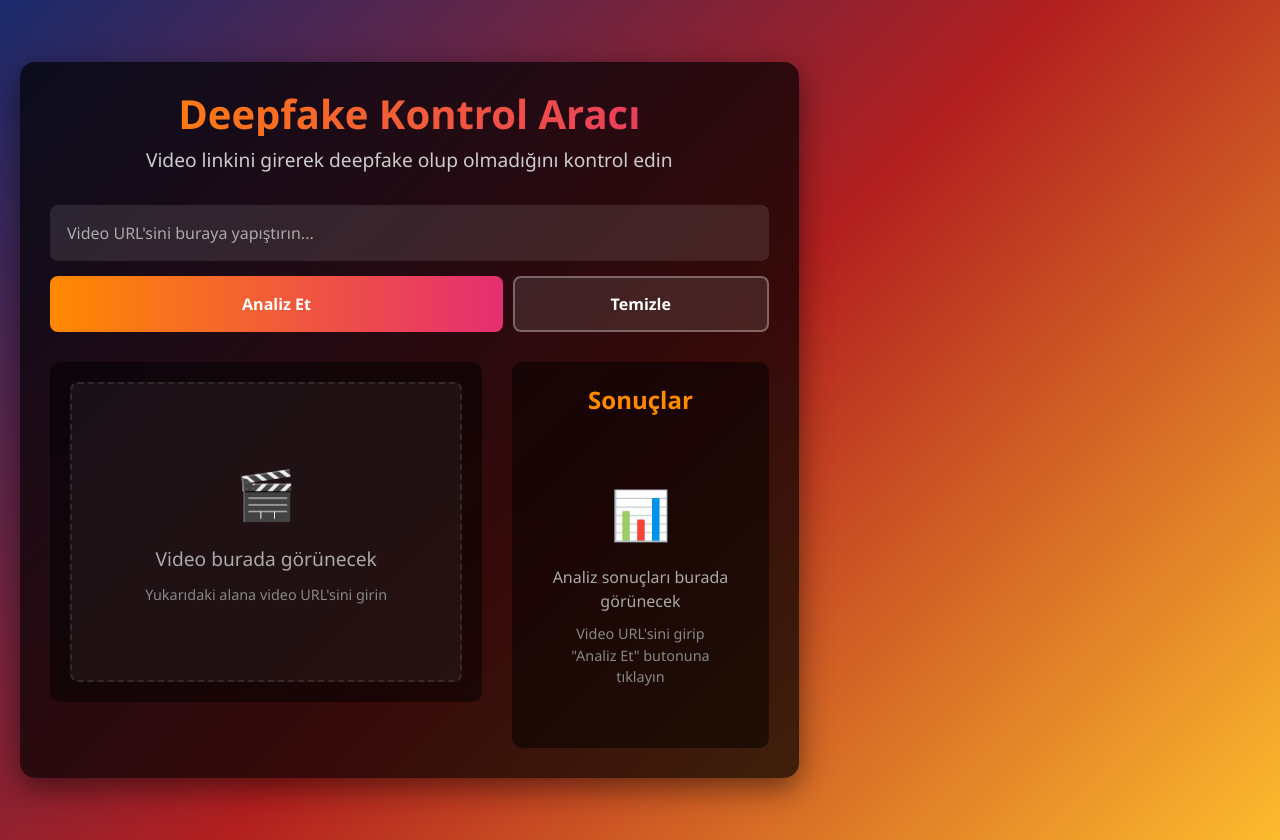
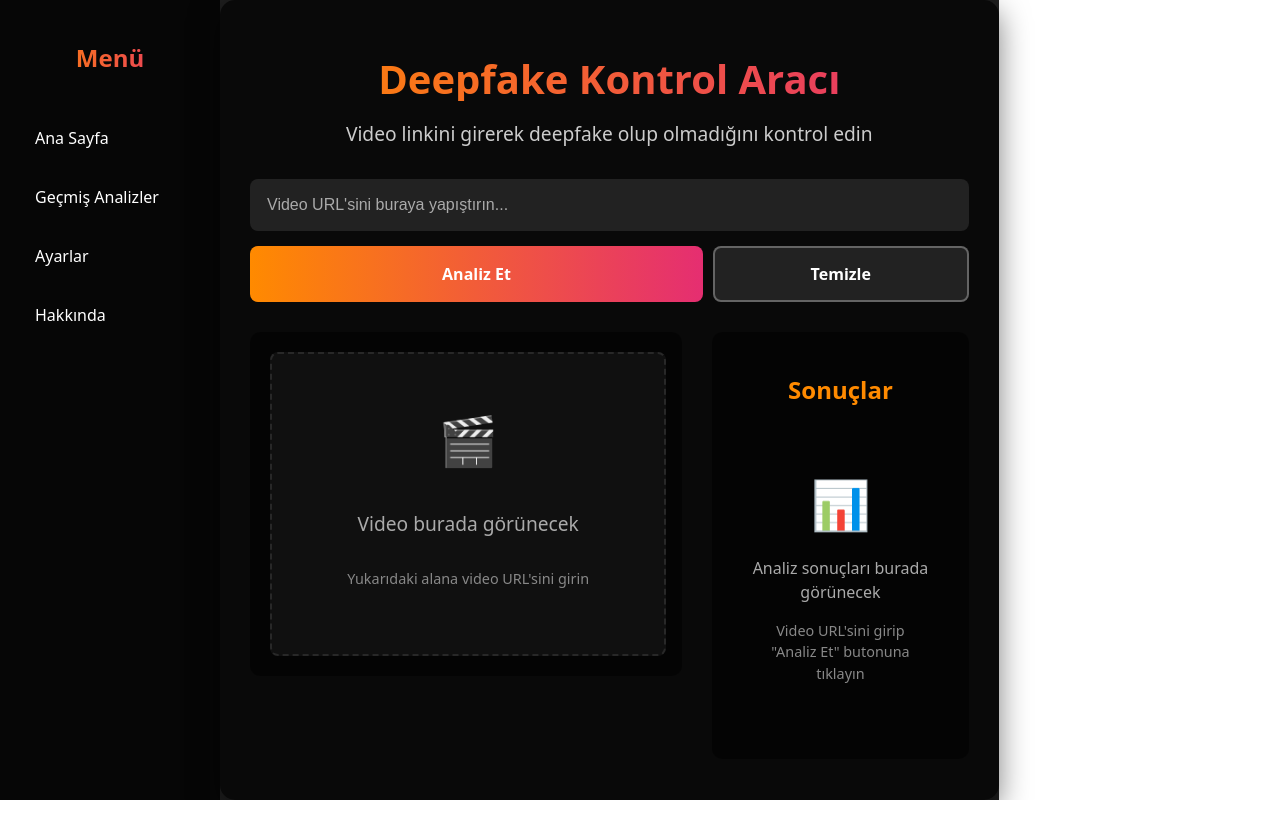
Before and after one commit to eyupsemihtemurok/Deep-Fake-Detection, a React app in the folder src/Frontend/: page / in a window 1280 px wide. After the commit the page ends 800 px from the top, so only its background shows below. Built offline with nearby package versions, Linux system fonts and the light colour scheme; the HTML template or start-up script is replaced by a standard one.

Commit message:
sidebar eklendi

```diff
--- a/src/Frontend/src/App.css
+++ b/src/Frontend/src/App.css
@@ -1,20 +1,17 @@
-* {
-  margin: 0;
-  padding: 0;
-  box-sizing: border-box;
-  font-family: 'Segoe UI', Tahoma, Geneva, Verdana, sans-serif;
+.app-container {
+  display: flex;
+  min-height: 100vh;
+  background: #1e1e1e; /* Koyu arka plan */
+  color: #fff;
 }
 
-body {
-  background: linear-gradient(135deg, #1a2a6c, #b21f1f, #fdbb2d);
-  color: #fff;
-  min-height: 100vh;
-  padding: 20px;
+@media (max-width: 768px) {
+  .app-container {
+    flex-direction: column;
+  }
+
+  .sidebar {
+    width: 100%;
+    border-radius: 0 0 10px 10px;
+  }
 }
-
-.App {
-  min-height: 100vh;
-  display: flex;
-  align-items: center;
-  justify-content: center;
-}
--- a/src/Frontend/src/App.jsx
+++ b/src/Frontend/src/App.jsx
@@ -1,12 +1,15 @@
-import Main from './pages/main.jsx'
-import './App.css'
+import React from "react";
+import Sidebar from "./pages/sidebar";
+import Main from "./pages/main";
+import "./App.css";
 
-function App() {
+const App = () => {
   return (
-    <div className="App">
+    <div className="app-container">
+      <Sidebar />
       <Main />
     </div>
-  )
-}
+  );
+};
 
-export default App
+export default App;
--- /dev/null
+++ b/src/Frontend/src/pages/sidebar.jsx
@@ -0,0 +1,18 @@
+import React from 'react';
+import '../styles/sidebar.css';
+
+const Sidebar = () => {
+  return (
+    <div className="sidebar">
+      <h2 className="sidebar-title">Menü</h2>
+      <ul className="sidebar-menu">
+        <li className="sidebar-item">Ana Sayfa</li>
+        <li className="sidebar-item">Geçmiş Analizler</li>
+        <li className="sidebar-item">Ayarlar</li>
+        <li className="sidebar-item">Hakkında</li>
+      </ul>
+    </div>
+  );
+};
+
+export default Sidebar;
--- /dev/null
+++ b/src/Frontend/src/styles/sidebar.css
@@ -0,0 +1,42 @@
+.sidebar {
+  width: 220px;
+  min-height: 100vh;
+  background-color: rgba(0,0,0,0.8);
+  padding: 20px;
+  box-sizing: border-box;
+  display: flex;
+  flex-direction: column;
+  gap: 20px;
+  color: white;
+}
+
+.sidebar-title {
+  font-size: 1.5rem;
+  font-weight: bold;
+  text-align: center;
+  margin-bottom: 20px;
+  background: linear-gradient(90deg, #ff8a00, #e52e71);
+  -webkit-background-clip: text;
+  -webkit-text-fill-color: transparent;
+}
+
+.sidebar-menu {
+  list-style: none;
+  padding: 0;
+  margin: 0;
+  display: flex;
+  flex-direction: column;
+  gap: 15px;
+}
+
+.sidebar-item {
+  padding: 10px 15px;
+  border-radius: 8px;
+  cursor: pointer;
+  transition: all 0.2s ease;
+}
+
+.sidebar-item:hover {
+  background: linear-gradient(90deg, #ff8a00, #e52e71);
+  transform: translateX(5px);
+}
```
